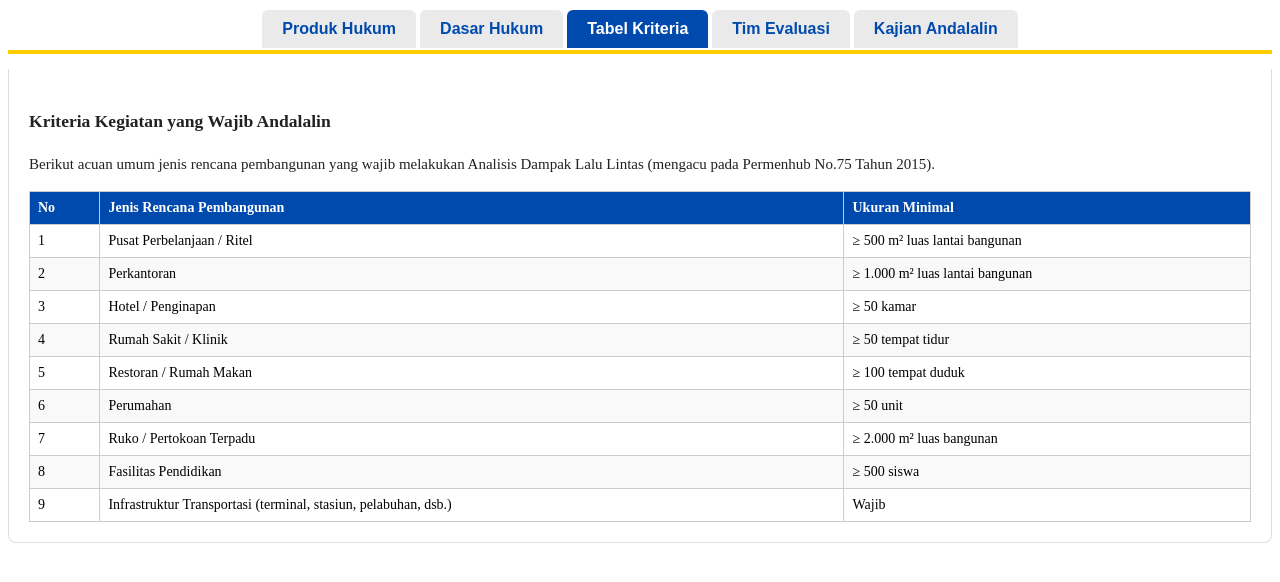
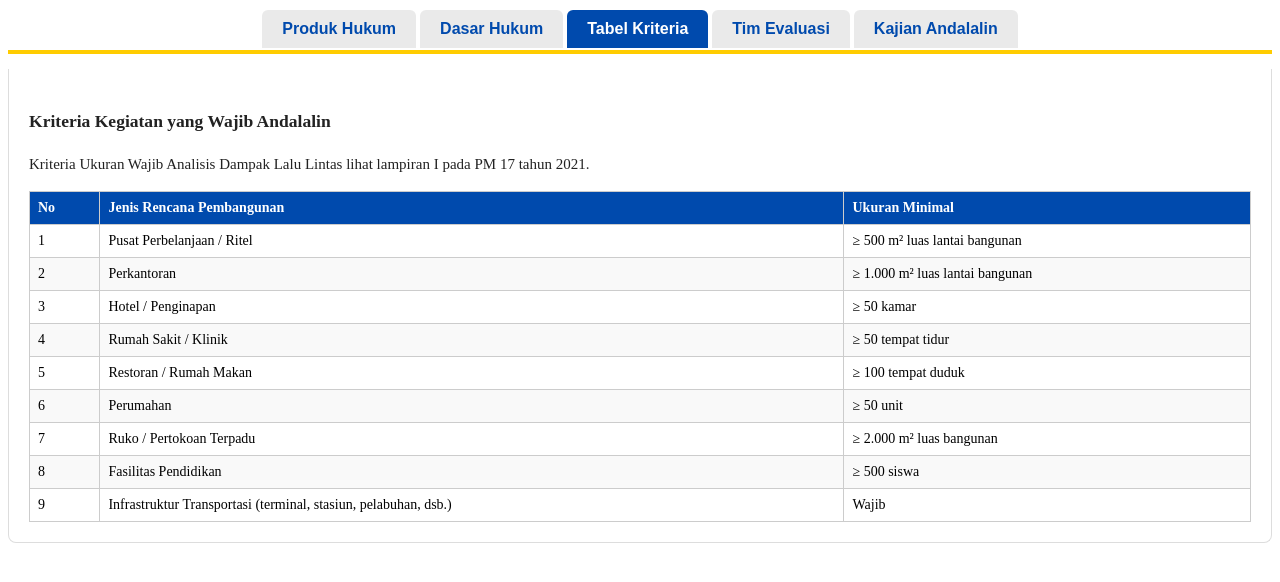
Before and after one commit to keciritz/andalalin-regulasi, a plain HTML site: page index.html in a window 1280 px wide. Both pictures are taken after a click on the element "Tabel Kriteria". Drawn offline with Linux system fonts and the light colour scheme.

Commit message:
Update index.html

```diff
--- a/index.html
+++ b/index.html
@@ -201,7 +201,7 @@ ol {
 <!-- ===== TAB 3: TABEL KRITERIA ===== -->
 <div id="tabel" class="tab-content">
   <h3>Kriteria Kegiatan yang Wajib Andalalin</h3>
-  <p>Berikut acuan umum jenis rencana pembangunan yang wajib melakukan Analisis Dampak Lalu Lintas (mengacu pada Permenhub No.75 Tahun 2015).</p>
+  <p>Kriteria Ukuran Wajib Analisis Dampak Lalu Lintas lihat lampiran I pada PM 17 tahun 2021.</p>
   <table>
     <thead>
       <tr>
```
